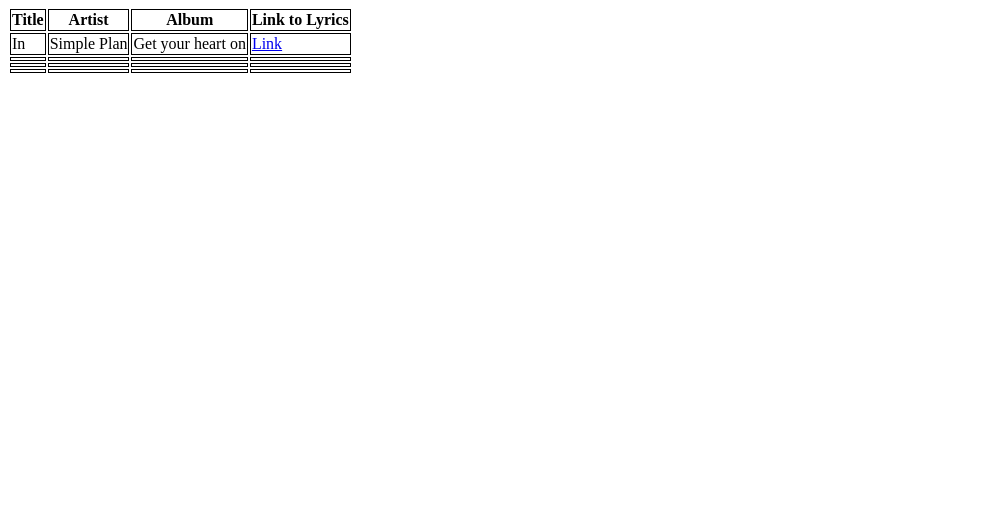
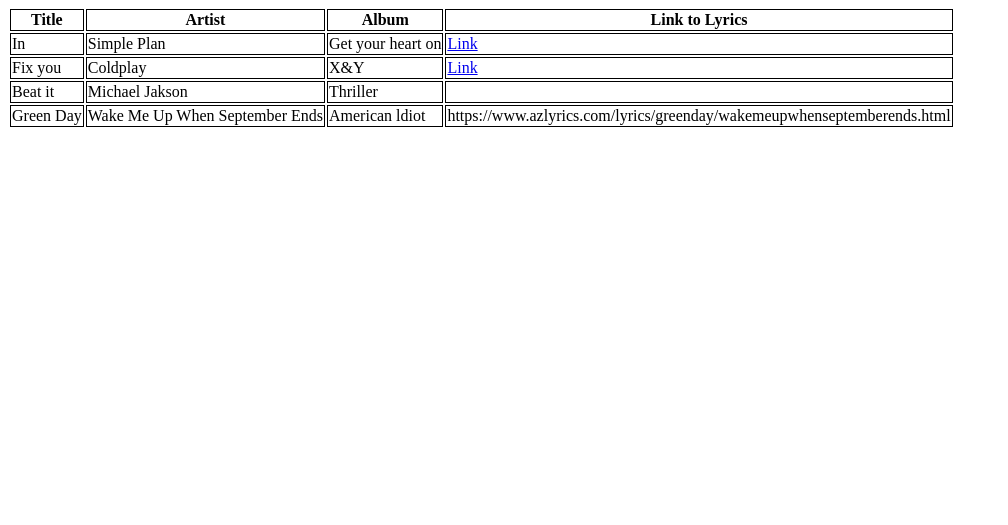
Before and after one commit to DuangDuanglizheng/DuangDuanglizheng.github.io, a plain HTML site: page tables.html in a window 1280 px wide. Shown: the part 275-800 px from the top of the page, without its empty margins (0-1008 px from the left). Drawn offline with Linux system fonts and the light colour scheme.

Commit message:
Update tables.html

```diff
--- a/tables.html
+++ b/tables.html
@@ -61,22 +61,22 @@
                 <td><a href="https://www.azlyrics.com/lyrics/simpleplan/in.html">Link</a></td>
             </tr>
             <tr>
-            	<td></td>
-                <td></td>
-                <td></td>
-                <td></td>
+            	<td>Fix you</td>
+                <td>Coldplay</td>
+                <td>X&Y</td>
+		    <td><a href="https://www.azlyrics.com/lyrics/coldplay/fixyou.html">Link</a></td>
             </tr>
             <tr>
-            	<td></td>
-                <td></td>
-                <td></td>
-                <td></td>
+            	<td>Beat it</td>
+                <td>Michael Jakson</td>
+                <td>Thriller</td>
+		    <td><a href="https://www.azlyrics.com/lyrics/michaeljackson/beatit.html"><Link</a></td>
             </tr>
             <tr>
-            	<td></td>
-                <td></td>
-                <td></td>
-                <td></td>
+            	<td>Green Day</td>
+                <td>Wake Me Up When September Ends</td>
+                <td>American ldiot</td>
+                <td>https://www.azlyrics.com/lyrics/greenday/wakemeupwhenseptemberends.html</td>
             </tr>
 		</table>
 
```
